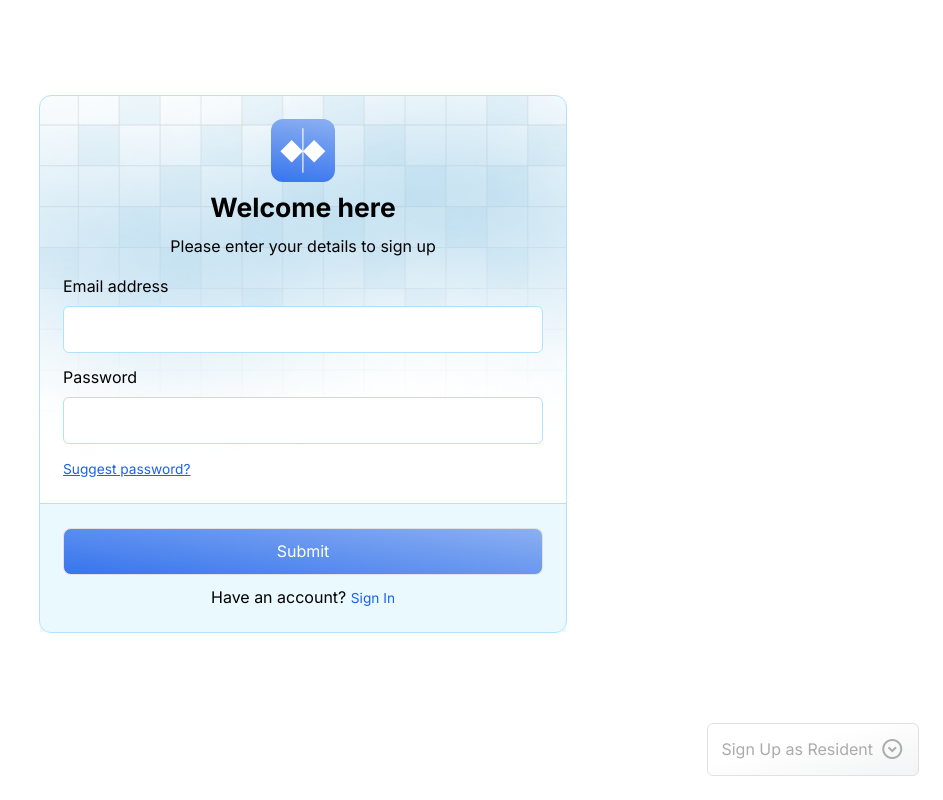
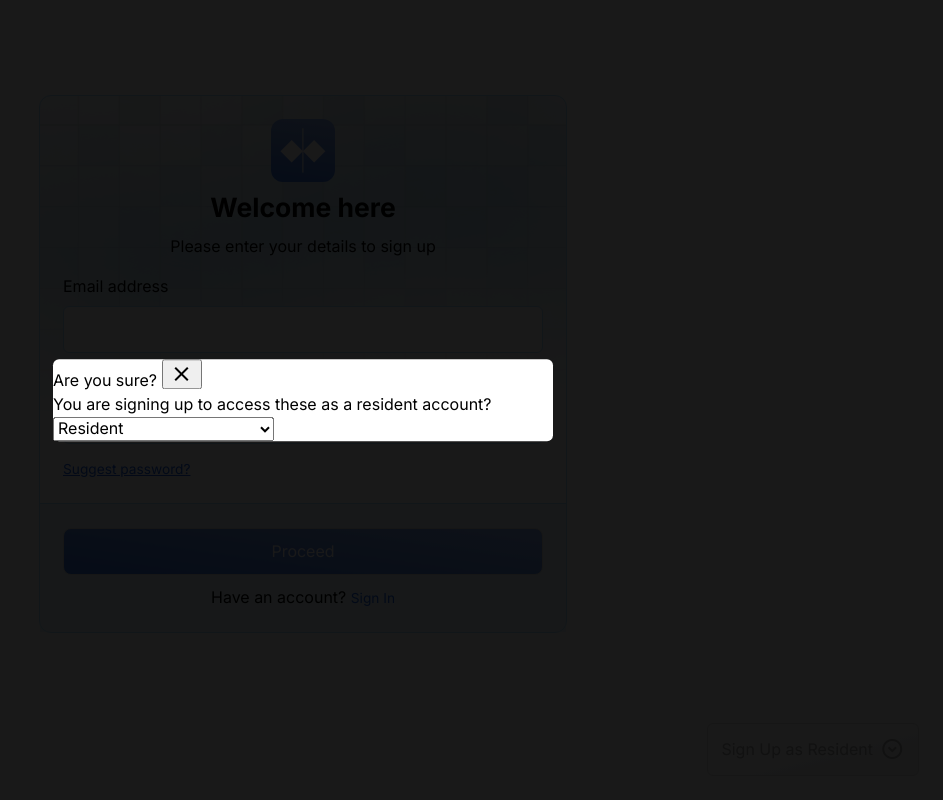
Before and after one commit to lash0000/im101, a PHP site: page /pages/main/register.php in a window 1280 px wide. Shown: the whole page, without its empty margins (337-1280 px from the left). Run offline with PHP 8.4, Linux system fonts and the light colour scheme; some libraries are stand-ins or nearby versions.

Commit message:
:pencil: not yet done

```diff
--- a/pages/main/register.php
+++ b/pages/main/register.php
@@ -23,6 +23,34 @@
 </head>
 
 <body>
+  <!-- ayoko sa mobile view -->
+  <div class="lg-hidden">
+    <div class="lg-wrapper">
+      <span>204: No Content</span>
+      <p>This website is not applicable to mobile view and lower than 1024px monitor screen size
+        kindly adjust the screen size of your browser if you're using mobile then
+        quickly enable desktop site mode feature.</p>
+    </div>
+  </div>
+  <!-- confirmation modal -->
+  <div class="modal-container">
+    <div class="modal-wrapper">
+      <header class="header-modal">
+        <span>Are you sure?</span>
+        <button class="material-symbols-outlined">
+          close
+        </button>
+      </header>
+      <main class="header-body">
+        <span>You are signing up to access these as a resident account?</span>
+        <select id="user-type-selection">
+          <option value="resident">Resident</option>
+          <option value="representative">Representative / Kagawad</option>
+        </select>
+      </main>
+    </div>
+  </div>
+  <!-- signup form -->
   <section class="login-container">
     <aside class="login-wrapper">
       <div class="login-bubble">
@@ -59,7 +87,7 @@
           </div>
         </div>
         <div class="divide-wrap">
-          <input type="submit" value="Submit">
+          <input type="submit" value="Proceed">
           <span>Have an account?
             <a class="blue-mark" href="../../">Sign In</a>
           </span>
```
